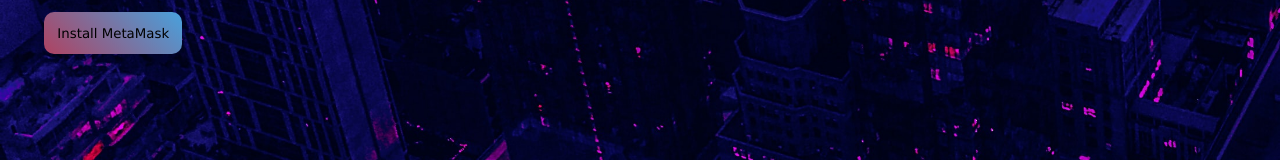
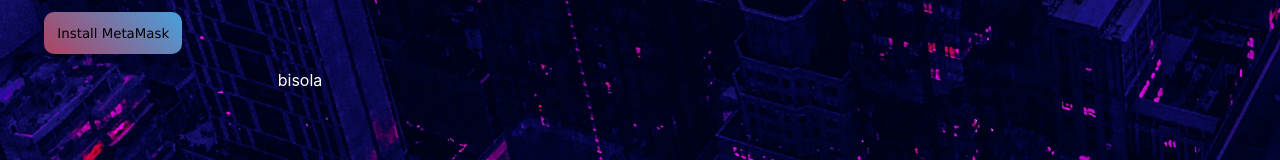
Before and after one commit to komus-Israel/DEVO-react-app, a React (Create React App) app: page / in a window 1280 px wide. Shown: the part 593-753 px from the top of the page. Built offline with nearby package versions, Linux system fonts and the light colour scheme.

Commit message:
dispatch the connected address on onClick connect button

```diff
--- a/package.json
+++ b/package.json
@@ -12,7 +12,8 @@
     "react-router-dom": "^5.2.0",
     "react-scripts": "4.0.3",
     "redux": "^4.1.2",
-    "web-vitals": "^1.1.2"
+    "web-vitals": "^1.1.2",
+    "web3": "^1.6.1"
   },
   "scripts": {
     "start": "react-scripts start",
--- a/src/components/WelcomeMsg.js
+++ b/src/components/WelcomeMsg.js
@@ -1,12 +1,21 @@
-import { useEffect } from "react"
+import { useEffect, useState } from "react"
 import { useSelector } from "react-redux"
-import { connectEthereumWallet, disconnectEthereumWallet } from "../functions/functions"
+//import { connectEthereumWallet, disconnectEthereumWallet } from "../functions/functions"
+import { checkEthereum } from "../functions/functions"
+import { useDispatch } from "react-redux";
+import { address } from "../actions";
 
 
 
 
 
 const WelcomeMsg=()=>{
+
+    const dispatch = useDispatch()
+
+
+
+    const [name, setName] = useState('bisola')
 
     const isInstalled = useSelector(
         state => state.hasWalletReducer
@@ -15,6 +24,25 @@ const WelcomeMsg=()=>{
     const connectedAddress = useSelector(
         state => state.addressReducer
     )
+
+    const connectEthereumWallet= async ()=>{
+        const ethereum = checkEthereum()
+
+        if (ethereum) {
+            const connectAccount = await ethereum.request({method: 'eth_requestAccounts'})
+            dispatch(address(connectAccount))
+            return connectAccount
+        }
+    }
+
+    const disconnectEthereumWallet= async ()=>{
+        const ethereum = checkEthereum()
+        /*if (ethereum) {
+            ethereum.request.disconnect()
+        }*/
+        console.log("disconnected")
+
+    }
 
     return(
         <div className='welcome-msg'>
@@ -31,6 +59,12 @@ const WelcomeMsg=()=>{
 
             }
 
+            {
+                name === 'bisola' ? <p style={{color:'white'}} onClick={()=>setName('tunde')}>bisola</p> :
+
+                <p style={{color:'white'}} onClick={()=>setName('bisola')}>tunder</p>
+            }
+
 
         </div>
     )
--- a/src/functions/functions.js
+++ b/src/functions/functions.js
@@ -1,3 +1,8 @@
+import { useDispatch } from "react-redux";
+
+
+
+
 export const checkWalletConnection=async ()=>{
 
     const ethereum = checkEthereum()
@@ -55,6 +60,7 @@ export const connectEthereumWallet= async ()=>{
 
     if (ethereum) {
         const connectAccount = await ethereum.request({method: 'eth_requestAccounts'})
+
         return connectAccount
     }
 }
```
Also changed, not shown: 1 other file (tests, documents, lock files or other folders).
